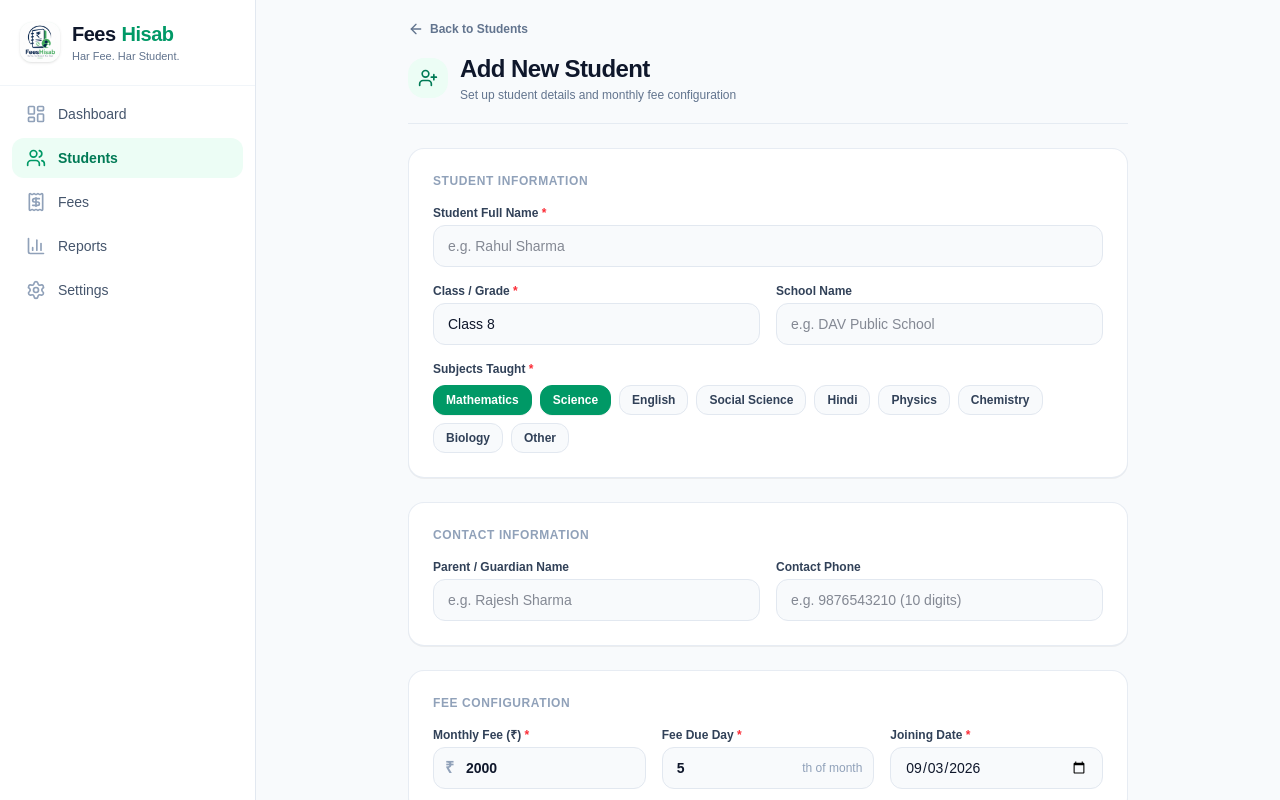
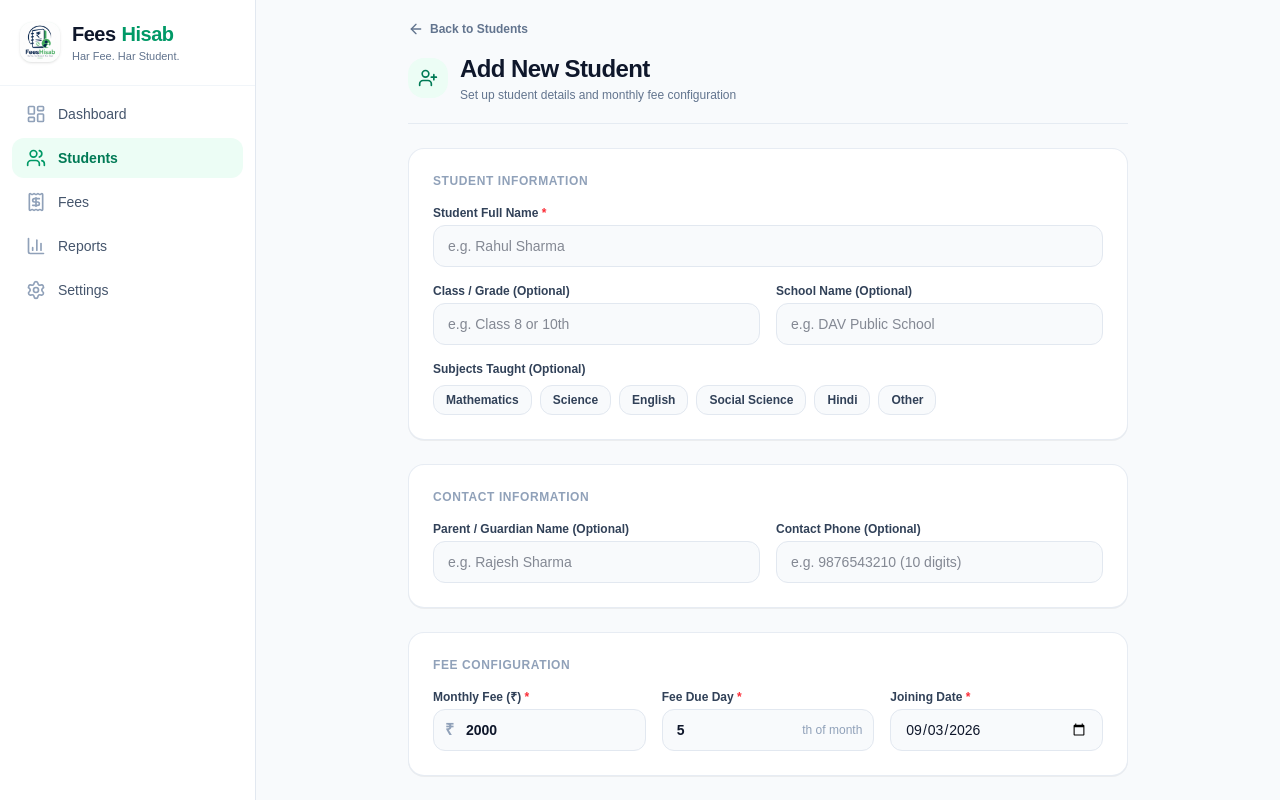
Before and after one commit to JayantOlhyan/Fees-Hisab, a Next.js app: page /students/new in a window 1280 px wide. Shown: the top 800 px of the page. Built offline with nearby package versions, Linux system fonts and the light colour scheme.

Commit message:
feat(components): update StudentForm with taxonomy selection and optional field support

```diff
--- a/src/components/StudentForm.tsx
+++ b/src/components/StudentForm.tsx
@@ -2,22 +2,10 @@
 
 import React, { useState } from 'react';
 import { useRouter } from 'next/navigation';
-import { StudentCreateInput } from '@/lib/validations';
+import { StudentCreateInput, ALLOWED_SUBJECTS } from '@/lib/validations';
 import { createStudentAction, updateStudentAction } from '@/actions/student.actions';
-import { AlertCircle, CheckCircle2, ArrowLeft, Loader2 } from 'lucide-react';
+import { AlertCircle, CheckCircle2, Loader2 } from 'lucide-react';
 import Link from 'next/link';
-
-const AVAILABLE_SUBJECTS = [
-  'Mathematics',
-  'Science',
-  'English',
-  'Social Science',
-  'Hindi',
-  'Physics',
-  'Chemistry',
-  'Biology',
-  'Other',
-];
 
 interface StudentFormProps {
   initialData?: {
@@ -25,7 +13,7 @@ interface StudentFormProps {
     name: string;
     guardianName?: string | null;
     phone?: string | null;
-    className: string;
+    className?: string | null;
     school?: string | null;
     subjects: string[];
     monthlyFee: number | string;
@@ -42,11 +30,9 @@ export const StudentForm: React.FC<StudentFormProps> = ({ initialData, isEdit =
   const [name, setName] = useState(initialData?.name || '');
   const [guardianName, setGuardianName] = useState(initialData?.guardianName || '');
   const [phone, setPhone] = useState(initialData?.phone || '');
-  const [className, setClassName] = useState(initialData?.className || 'Class 8');
+  const [className, setClassName] = useState(initialData?.className || '');
   const [school, setSchool] = useState(initialData?.school || '');
-  const [selectedSubjects, setSelectedSubjects] = useState<string[]>(
-    initialData?.subjects || ['Mathematics', 'Science']
-  );
+  const [selectedSubjects, setSelectedSubjects] = useState<string[]>(initialData?.subjects || []);
   const [monthlyFee, setMonthlyFee] = useState(
     initialData?.monthlyFee ? String(initialData.monthlyFee) : '2000'
   );
@@ -83,9 +69,9 @@ export const StudentForm: React.FC<StudentFormProps> = ({ initialData, isEdit =
       name: name.trim(),
       guardianName: guardianName.trim() || undefined,
       phone: phone.trim() || undefined,
-      className: className.trim(),
+      className: className.trim() || undefined,
       school: school.trim() || undefined,
-      subjects: selectedSubjects.length > 0 ? selectedSubjects : ['Other'],
+      subjects: selectedSubjects,
       monthlyFee: feeNum,
       feeDueDay: dueDayNum,
       joiningDate,
@@ -155,10 +141,11 @@ export const StudentForm: React.FC<StudentFormProps> = ({ initialData, isEdit =
         </h2>
 
         <div>
-          <label className="block text-xs font-bold text-slate-700 mb-1">
+          <label htmlFor="student-name" className="block text-xs font-bold text-slate-700 mb-1">
             Student Full Name <span className="text-red-500">*</span>
           </label>
           <input
+            id="student-name"
             type="text"
             required
             value={name}
@@ -171,12 +158,12 @@ export const StudentForm: React.FC<StudentFormProps> = ({ initialData, isEdit =
 
         <div className="grid grid-cols-1 sm:grid-cols-2 gap-4">
           <div>
-            <label className="block text-xs font-bold text-slate-700 mb-1">
-              Class / Grade <span className="text-red-500">*</span>
+            <label htmlFor="student-class" className="block text-xs font-bold text-slate-700 mb-1">
+              Class / Grade (Optional)
             </label>
             <input
+              id="student-class"
               type="text"
-              required
               value={className}
               onChange={(e) => setClassName(e.target.value)}
               placeholder="e.g. Class 8 or 10th"
@@ -188,8 +175,11 @@ export const StudentForm: React.FC<StudentFormProps> = ({ initialData, isEdit =
           </div>
 
           <div>
-            <label className="block text-xs font-bold text-slate-700 mb-1">School Name</label>
+            <label htmlFor="student-school" className="block text-xs font-bold text-slate-700 mb-1">
+              School Name (Optional)
+            </label>
             <input
+              id="student-school"
               type="text"
               value={school}
               onChange={(e) => setSchool(e.target.value)}
@@ -199,13 +189,13 @@ export const StudentForm: React.FC<StudentFormProps> = ({ initialData, isEdit =
           </div>
         </div>
 
-        {/* Subjects Multi-select */}
+        {/* Subjects Multi-select (Optional per Phase 2 contract) */}
         <div>
           <label className="block text-xs font-bold text-slate-700 mb-2">
-            Subjects Taught <span className="text-red-500">*</span>
+            Subjects Taught (Optional)
           </label>
           <div className="flex flex-wrap gap-2">
-            {AVAILABLE_SUBJECTS.map((sub) => {
+            {ALLOWED_SUBJECTS.map((sub) => {
               const isSelected = selectedSubjects.includes(sub);
               return (
                 <button
@@ -237,10 +227,14 @@ export const StudentForm: React.FC<StudentFormProps> = ({ initialData, isEdit =
 
         <div className="grid grid-cols-1 sm:grid-cols-2 gap-4">
           <div>
-            <label className="block text-xs font-bold text-slate-700 mb-1">
-              Parent / Guardian Name
+            <label
+              htmlFor="student-guardian"
+              className="block text-xs font-bold text-slate-700 mb-1"
+            >
+              Parent / Guardian Name (Optional)
             </label>
             <input
+              id="student-guardian"
               type="text"
               value={guardianName}
               onChange={(e) => setGuardianName(e.target.value)}
@@ -250,8 +244,11 @@ export const StudentForm: React.FC<StudentFormProps> = ({ initialData, isEdit =
           </div>
 
           <div>
-            <label className="block text-xs font-bold text-slate-700 mb-1">Contact Phone</label>
+            <label htmlFor="student-phone" className="block text-xs font-bold text-slate-700 mb-1">
+              Contact Phone (Optional)
+            </label>
             <input
+              id="student-phone"
               type="tel"
               value={phone}
               onChange={(e) => setPhone(e.target.value)}
@@ -265,7 +262,7 @@ export const StudentForm: React.FC<StudentFormProps> = ({ initialData, isEdit =
         </div>
       </div>
 
-      {/* Section 3: Fee Setup */}
+      {/* Section 3: Fee Setup (Required) */}
       <div className="bg-white rounded-2xl border border-slate-200/80 p-5 sm:p-6 shadow-2xs space-y-4">
         <h2 className="text-xs font-bold text-slate-400 uppercase tracking-wider">
           Fee Configuration
@@ -273,7 +270,7 @@ export const StudentForm: React.FC<StudentFormProps> = ({ initialData, isEdit =
 
         <div className="grid grid-cols-1 sm:grid-cols-3 gap-4">
           <div>
-            <label className="block text-xs font-bold text-slate-700 mb-1">
+            <label htmlFor="student-fee" className="block text-xs font-bold text-slate-700 mb-1">
               Monthly Fee (₹) <span className="text-red-500">*</span>
             </label>
             <div className="relative">
@@ -281,6 +278,7 @@ export const StudentForm: React.FC<StudentFormProps> = ({ initialData, isEdit =
                 ₹
               </span>
               <input
+                id="student-fee"
                 type="number"
                 step="any"
                 required
@@ -296,11 +294,15 @@ export const StudentForm: React.FC<StudentFormProps> = ({ initialData, isEdit =
           </div>
 
           <div>
-            <label className="block text-xs font-bold text-slate-700 mb-1">
+            <label
+              htmlFor="student-due-day"
+              className="block text-xs font-bold text-slate-700 mb-1"
+            >
               Fee Due Day <span className="text-red-500">*</span>
             </label>
             <div className="relative">
               <input
+                id="student-due-day"
                 type="number"
                 min="1"
                 max="31"
@@ -320,10 +322,14 @@ export const StudentForm: React.FC<StudentFormProps> = ({ initialData, isEdit =
           </div>
 
           <div>
-            <label className="block text-xs font-bold text-slate-700 mb-1">
+            <label
+              htmlFor="student-joining-date"
+              className="block text-xs font-bold text-slate-700 mb-1"
+            >
               Joining Date <span className="text-red-500">*</span>
             </label>
             <input
+              id="student-joining-date"
               type="date"
               required
               value={joiningDate}
@@ -344,8 +350,11 @@ export const StudentForm: React.FC<StudentFormProps> = ({ initialData, isEdit =
         </h2>
 
         <div>
-          <label className="block text-xs font-bold text-slate-700 mb-1">Notes (Optional)</label>
+          <label htmlFor="student-notes" className="block text-xs font-bold text-slate-700 mb-1">
+            Notes (Optional)
+          </label>
           <textarea
+            id="student-notes"
             rows={3}
             value={notes}
             onChange={(e) => setNotes(e.target.value)}
```
